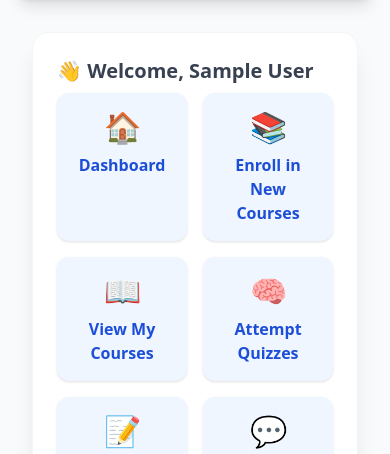
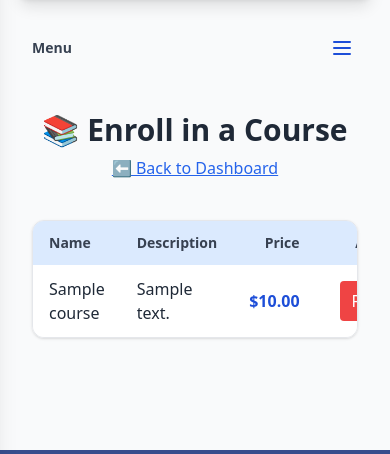
Before and after one commit to HansakaKaveesh/edu-api, a PHP site: page /enroll_course.php in a window 390 px wide. Shown: the part 80-534 px from the top of the page. Run offline with PHP 8.4, Linux system fonts and the light colour scheme; the visitor is signed in with stand-in values (Sample User, id 1); tables that the repository leaves empty or names only in its code hold one stand-in row (values such as "Sample post"); some libraries are stand-ins or nearby versions; grey boxes are pictures that could not be loaded.

Commit message:
Enhance student sidebar and enrollment page with mobile responsiveness and alert notifications

```diff
--- a/components/sidebar_student.php
+++ b/components/sidebar_student.php
@@ -14,50 +14,134 @@ $student = $query->fetch_assoc();
 $full_name = $student ? $student['first_name'] . ' ' . $student['last_name'] : 'Student';
 ?>
 
-<aside class="lg:w-1/5 w-full bg-white/90 backdrop-blur p-6 rounded-2xl shadow-xl border border-gray-100 h-fit">
+<!-- Mobile Menu Button -->
+<div class="lg:hidden flex justify-between items-center mb-4">
+  <h3 class="text-sm font-semibold text-gray-700">Menu</h3>
+  <button id="sidebarToggle" class="p-1 rounded-md text-blue-700 hover:bg-blue-100 focus:outline-none focus:ring-2 focus:ring-blue-400">
+    <svg id="hamburgerIcon" xmlns="http://www.w3.org/2000/svg" class="h-6 w-6" fill="none" viewBox="0 0 24 24" stroke="currentColor">
+      <path stroke-linecap="round" stroke-linejoin="round" stroke-width="2" d="M4 6h16M4 12h16M4 18h16" />
+    </svg>
+    <svg id="closeIcon" xmlns="http://www.w3.org/2000/svg" class="h-6 w-6 hidden" fill="none" viewBox="0 0 24 24" stroke="currentColor">
+      <path stroke-linecap="round" stroke-linejoin="round" stroke-width="2" d="M6 18L18 6M6 6l12 12" />
+    </svg>
+  </button>
+</div>
+
+<!-- Overlay -->
+<div id="sidebarOverlay" class="fixed inset-0 bg-black bg-opacity-40 z-40 hidden lg:hidden"></div>
+
+<!-- Mobile Sidebar -->
+<aside id="studentSidebar" class="fixed top-0 left-0 z-50 w-4/5 max-w-[280px] h-full bg-white/95 backdrop-blur p-2 rounded-r-2xl shadow-xl border-r border-gray-100 transform -translate-x-full transition-transform duration-200 ease-in-out lg:hidden overflow-y-auto">
+  <div class="flex justify-between items-center mb-2">
+    <h3 class="text-sm font-semibold text-gray-700">👋 <strong><?php echo htmlspecialchars($full_name); ?></strong></h3>
+    <button id="sidebarClose" class="text-xl text-gray-400 hover:text-gray-700">&times;</button>
+  </div>
+  <nav class="grid gap-2 text-xs">
+    <?php
+    $navItems = [
+      ['🏠', 'Dashboard', 'student_dashboard.php'],
+      ['📚', 'Enroll', 'enroll_course.php'],
+      ['📖', 'My Courses', 'student_courses.php'],
+      ['🧠', 'Quizzes', 'student_quizzes.php'],
+      ['📝', 'Assignments', 'attempt_assignment.php'],
+      ['💬', 'Discussions', 'forum.php'],
+      ['⚙️', 'Settings', 'student_settings.php'],
+      ['🔒', 'Logout', 'logout.php', 'bg-red-100 text-red-700 group-hover:text-red-900']
+    ];
+
+    foreach ($navItems as $item) {
+      $icon = $item[0];
+      $label = $item[1];
+      $link = $item[2];
+      $extraClasses = $item[3] ?? 'bg-blue-50 text-blue-700 group-hover:text-blue-900';
+      echo <<<HTML
+    <a href="{$link}" class="group block {$extraClasses} p-2 rounded-xl shadow hover:shadow-lg text-center transition">
+      <div class="text-lg mb-1 group-hover:scale-110 transition">{$icon}</div>
+      <h4 class="font-semibold">{$label}</h4>
+    </a>
+HTML;
+    }
+    ?>
+  </nav>
+</aside>
+
+<!-- Desktop Sidebar -->
+<aside class="hidden lg:block lg:w-1/5 w-full bg-white/90 backdrop-blur p-6 rounded-2xl shadow-xl border border-gray-100 h-fit">
   <h3 class="text-xl sm:text-xl font-semibold mb-2 text-gray-700">👋 Welcome, <strong><?php echo htmlspecialchars($full_name); ?></strong></h3>
-
   <nav class="grid grid-cols-2 sm:grid-cols-2 lg:grid-cols-1 gap-4">
-
     <a href="student_dashboard.php" class="group block bg-blue-50 p-4 rounded-xl shadow hover:shadow-lg text-center transition">
       <div class="text-3xl mb-2 group-hover:scale-110 transition">🏠</div>
       <h4 class="font-semibold text-blue-700 group-hover:text-blue-900">Dashboard</h4>
     </a>
-
     <a href="enroll_course.php" class="group block bg-blue-50 p-4 rounded-xl shadow hover:shadow-lg text-center transition">
       <div class="text-3xl mb-2 group-hover:scale-110 transition">📚</div>
       <h4 class="font-semibold text-blue-700 group-hover:text-blue-900">Enroll in New Courses</h4>
     </a>
-
     <a href="student_courses.php" class="group block bg-blue-50 p-4 rounded-xl shadow hover:shadow-lg text-center transition">
       <div class="text-3xl mb-2 group-hover:scale-110 transition">📖</div>
       <h4 class="font-semibold text-blue-700 group-hover:text-blue-900">View My Courses</h4>
     </a>
-
     <a href="student_quizzes.php" class="group block bg-blue-50 p-4 rounded-xl shadow hover:shadow-lg text-center transition">
       <div class="text-3xl mb-2 group-hover:scale-110 transition">🧠</div>
       <h4 class="font-semibold text-blue-700 group-hover:text-blue-900">Attempt Quizzes</h4>
     </a>
-
     <a href="attempt_assignment.php" class="group block bg-blue-50 p-4 rounded-xl shadow hover:shadow-lg text-center transition">
       <div class="text-3xl mb-2 group-hover:scale-110 transition">📝</div>
       <h4 class="font-semibold text-blue-700 group-hover:text-blue-900">Attempt Assignments</h4>
     </a>
-
     <a href="forum.php" class="group block bg-blue-50 p-4 rounded-xl shadow hover:shadow-lg text-center transition">
       <div class="text-3xl mb-2 group-hover:scale-110 transition">💬</div>
       <h4 class="font-semibold text-blue-700 group-hover:text-blue-900">Join Discussions</h4>
     </a>
-
     <a href="student_settings.php" class="group block bg-blue-50 p-4 rounded-xl shadow hover:shadow-lg text-center transition">
       <div class="text-3xl mb-2 group-hover:scale-110 transition">⚙️</div>
       <h4 class="font-semibold text-blue-700 group-hover:text-blue-900">Account Settings</h4>
     </a>
-
     <a href="logout.php" class="group block bg-red-100 p-4 rounded-xl shadow hover:shadow-lg text-center transition">
       <div class="text-3xl mb-2 group-hover:scale-110 transition">🔒</div>
       <h4 class="font-semibold text-red-700 group-hover:text-red-900">Logout</h4>
     </a>
-
   </nav>
 </aside>
+
+<!-- Sidebar Script -->
+<script>
+  const sidebarToggle = document.getElementById('sidebarToggle');
+  const sidebar = document.getElementById('studentSidebar');
+  const sidebarOverlay = document.getElementById('sidebarOverlay');
+  const sidebarClose = document.getElementById('sidebarClose');
+  const hamburgerIcon = document.getElementById('hamburgerIcon');
+  const closeIcon = document.getElementById('closeIcon');
+
+  function openSidebar() {
+    sidebar.classList.remove('hidden');
+    sidebar.classList.remove('-translate-x-full');
+    sidebarOverlay.classList.remove('hidden');
+    hamburgerIcon.classList.add('hidden');
+    closeIcon.classList.remove('hidden');
+    document.body.style.overflow = 'hidden';
+  }
+
+  function closeSidebar() {
+    sidebar.classList.add('-translate-x-full');
+    sidebarOverlay.classList.add('hidden');
+    hamburgerIcon.classList.remove('hidden');
+    closeIcon.classList.add('hidden');
+    setTimeout(() => sidebar.classList.add('hidden'), 200);
+    document.body.style.overflow = '';
+  }
+
+  if (sidebarToggle) sidebarToggle.addEventListener('click', openSidebar);
+  if (sidebarClose) sidebarClose.addEventListener('click', closeSidebar);
+  if (sidebarOverlay) sidebarOverlay.addEventListener('click', closeSidebar);
+
+  window.addEventListener('resize', () => {
+    if (window.innerWidth >= 1024) {
+      sidebar.classList.add('hidden');
+      sidebarOverlay.classList.add('hidden');
+      hamburgerIcon.classList.remove('hidden');
+      closeIcon.classList.add('hidden');
+      document.body.style.overflow = '';
+    }
+  });
+</script>
--- a/enroll_course.php
+++ b/enroll_course.php
@@ -36,7 +36,6 @@ while ($row = $res->fetch_assoc()) {
     $enrollments[$row['course_id']] = $row['status'];
 }
 ?>
-
 <!DOCTYPE html>
 <html lang="en">
 <head>
@@ -68,6 +67,7 @@ while ($row = $res->fetch_assoc()) {
                 <tr>
                     <th class="px-4 py-3 text-left text-sm font-semibold">Name</th>
                     <th class="px-4 py-3 text-left text-sm font-semibold">Description</th>
+                    <th class="px-4 py-3 text-right text-sm font-semibold">Price</th>
                     <th class="px-4 py-3 text-center text-sm font-semibold">Action</th>
                 </tr>
             </thead>
@@ -75,10 +75,14 @@ while ($row = $res->fetch_assoc()) {
                 <?php while ($course = $courses->fetch_assoc()):
                     $course_id = $course['course_id'];
                     $status = $enrollments[$course_id] ?? null;
+                    $price = isset($course['price']) ? floatval($course['price']) : 0.00;
                 ?>
                     <tr class="hover:bg-gray-50">
                         <td class="px-4 py-3"><?= htmlspecialchars($course['name']) ?></td>
                         <td class="px-4 py-3"><?= htmlspecialchars($course['description']) ?></td>
+                        <td class="px-4 py-3 text-right">
+                            <?= $price == 0 ? '<span class="text-green-600 font-semibold">Free</span>' : '<span class="font-semibold text-blue-700">$' . number_format($price, 2) . '</span>' ?>
+                        </td>
                         <td class="px-4 py-3 text-center">
                             <?php if ($status === 'active' || $status === 'pending'): ?>
                                 <form method="POST" class="inline-block">
@@ -109,7 +113,6 @@ while ($row = $res->fetch_assoc()) {
 
 </main>
 </div>
-
 <?php include 'components/footer.php'; ?>
 </body>
 </html>
```
Also changed, not shown: register.php (+7 -7 lines). Lines whose indentation alone changed are shown as unchanged.
